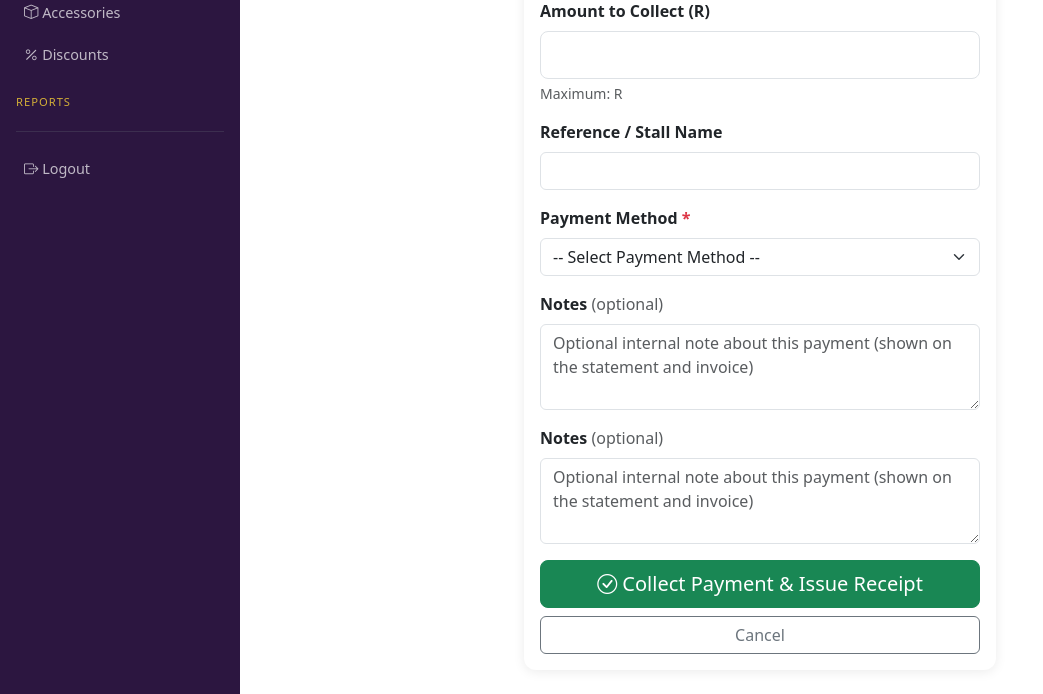
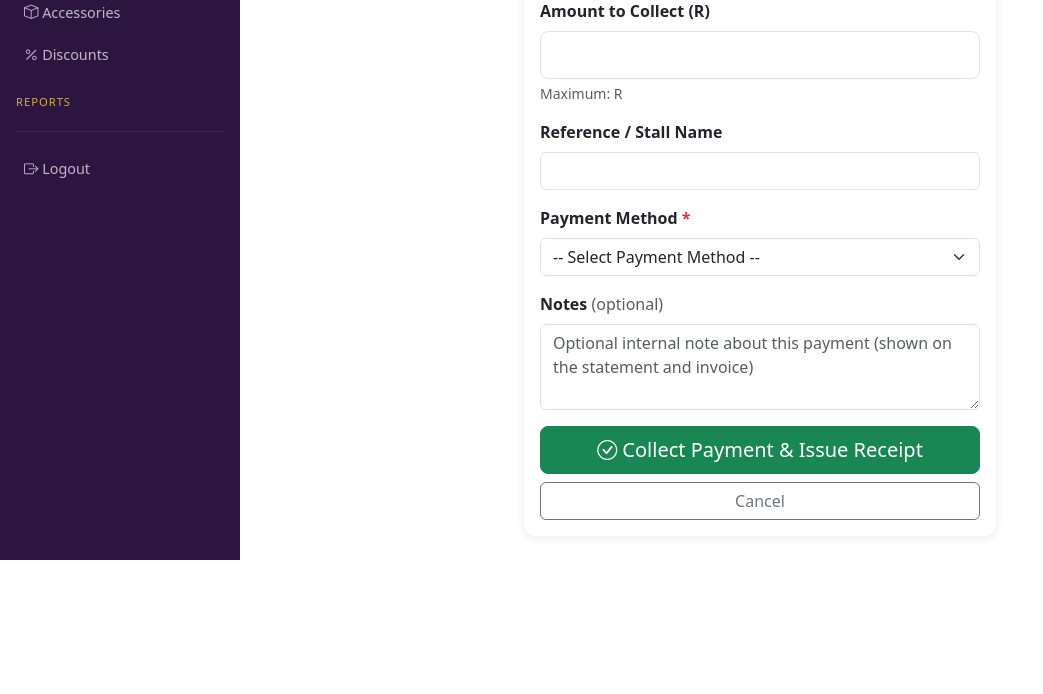
Before and after one commit to mogalia786/alansaar_erp, a Django app: template templates/portal/collect_cash.html in a window 1280 px wide. Shown: the part 307-1001 px from the top of the page, without its empty margins (0-1043 px from the left). After the commit the page ends 867 px from the top, so only its background shows below. Run offline with Django 5.2, Linux system fonts and the light colour scheme; the template is opened without the code that fills it, so the values that code supplies are empty.

Commit message:
collect_cash: remove duplicate Additional Notes textarea

```diff
--- a/templates/portal/collect_cash.html
+++ b/templates/portal/collect_cash.html
@@ -61,11 +61,6 @@
                         <textarea class="form-control" name="additional_notes" rows="3"
                                   placeholder="Optional internal note about this payment (shown on the statement and invoice)"></textarea>
                     </div>
-                    <div class="mb-3">
-                        <label class="form-label fw-bold">Notes <span class="text-muted fw-normal">(optional)</span></label>
-                        <textarea class="form-control" name="additional_notes" rows="3"
-                                  placeholder="Optional internal note about this payment (shown on the statement and invoice)"></textarea>
-                    </div>
                     <div class="d-grid gap-2">
                         <button type="submit" class="btn btn-success btn-lg" onclick="return confirm('Record R' + document.getElementById('cash-amount').value + ' payment?')">
                             <i class="bi bi-check-circle"></i> Collect Payment & Issue Receipt
```
